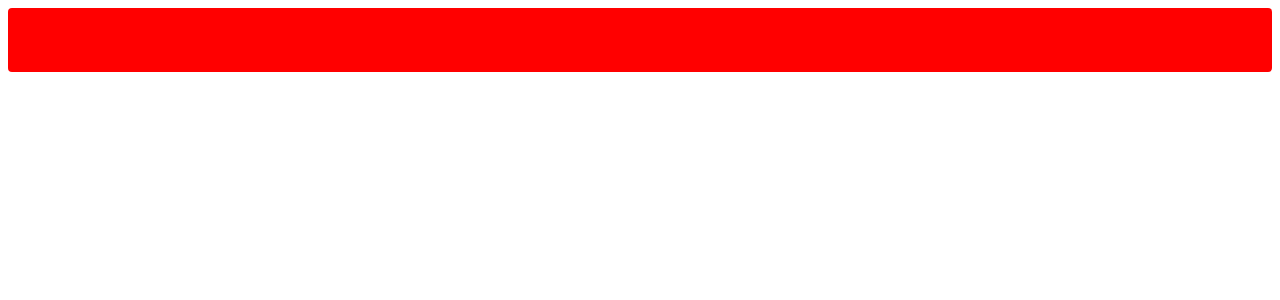
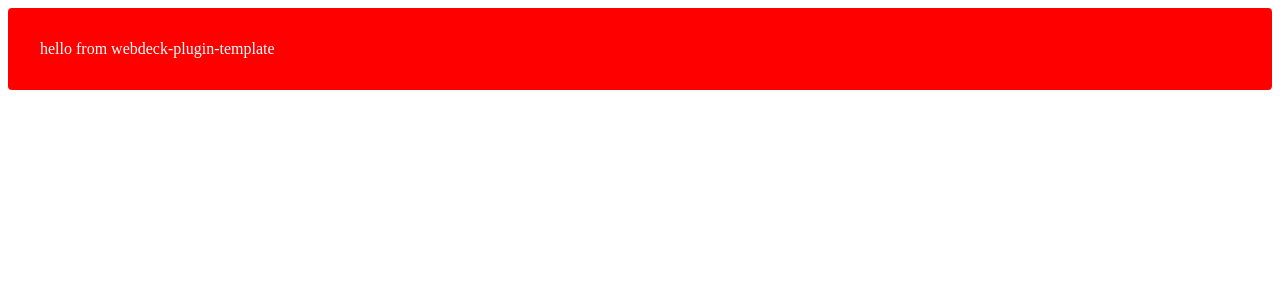
Before and after one commit to webdeckjs/webdeck-plugin-template, a React app: page / in a window 1280 px wide. Shown: the top 300 px of the page. Built offline with nearby package versions, Linux system fonts and the light colour scheme.

Commit message:
update docks and example

```diff
--- a/src/App.js
+++ b/src/App.js
@@ -1,6 +1,12 @@
 import React from 'react';
 
-const App = ({ title }) => (
+export const onPress = (...argss) => {
+  console.log("on press pressed", args);
+}
+
+const App = (props) => {
+  console.log("App props", props);
+  return (
     <div
       style={{
         borderRadius: '4px',
@@ -8,10 +14,10 @@ const App = ({ title }) => (
         backgroundColor: 'red',
         color: 'white',
       }}
-    data-e2e="APP_2__WIDGET"
     >
-    {title}
+      <div>hello from webdeck-plugin-template</div>
     </div>
-);
+  )
+};
 
 export default App;
```
Also changed, not shown: 1 other file (tests, documents, lock files or other folders). Lines whose indentation alone changed are shown as unchanged.
